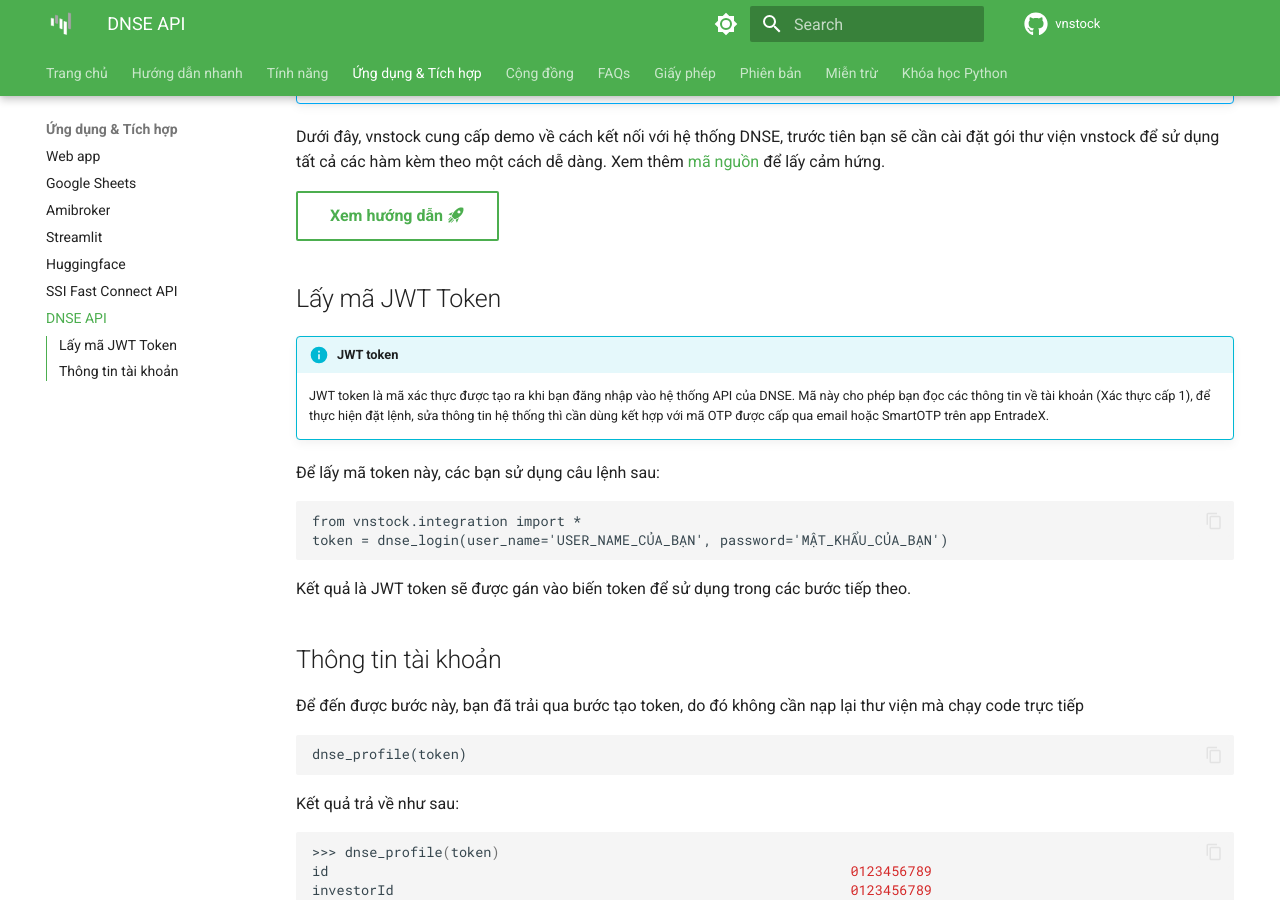
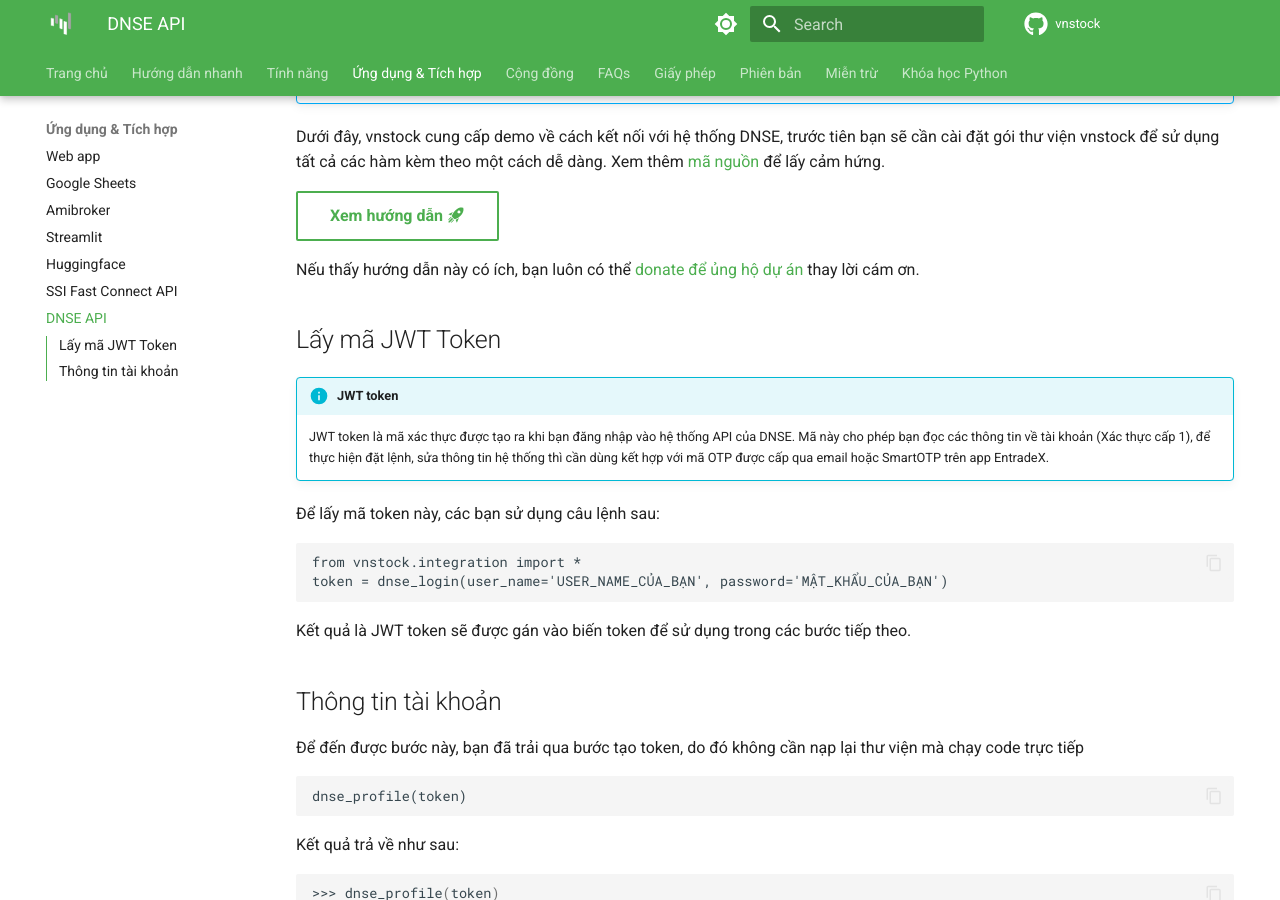
Before and after one commit to thinh-vu/vnstock, an MkDocs documentation site: the page built from docs/docs/integrate/dnse_api.md, in a window 1280 px wide and 900 px high, scrolled down 309 px. Built offline with MkDocs 1.6.1 and Material for MkDocs 9.7.7, drawn with Linux system fonts in a browser that asks for light colours; comment, search, counter and statistics services are not loaded.

Commit message:
Update dnse_api.md

```diff
--- a/docs/docs/integrate/dnse_api.md
+++ b/docs/docs/integrate/dnse_api.md
@@ -7,6 +7,8 @@
 Dưới đây, vnstock cung cấp demo về cách kết nối với hệ thống DNSE, trước tiên bạn sẽ cần cài đặt gói thư viện vnstock để sử dụng tất cả các hàm kèm theo một cách dễ dàng. Xem thêm [mã nguồn](https://github.com/thinh-vu/vnstock/blob/beta/vnstock/integration.py) để lấy cảm hứng.
 
 [Xem hướng dẫn :material-rocket-launch:](../start/start.md){ .md-button }
+
+Nếu thấy hướng dẫn này có ích, bạn luôn có thể [donate để ủng hộ dự án](https://docs.vnstock.site/community/support/) thay lời cám ơn.
 
 ## Lấy mã JWT Token
 
```
